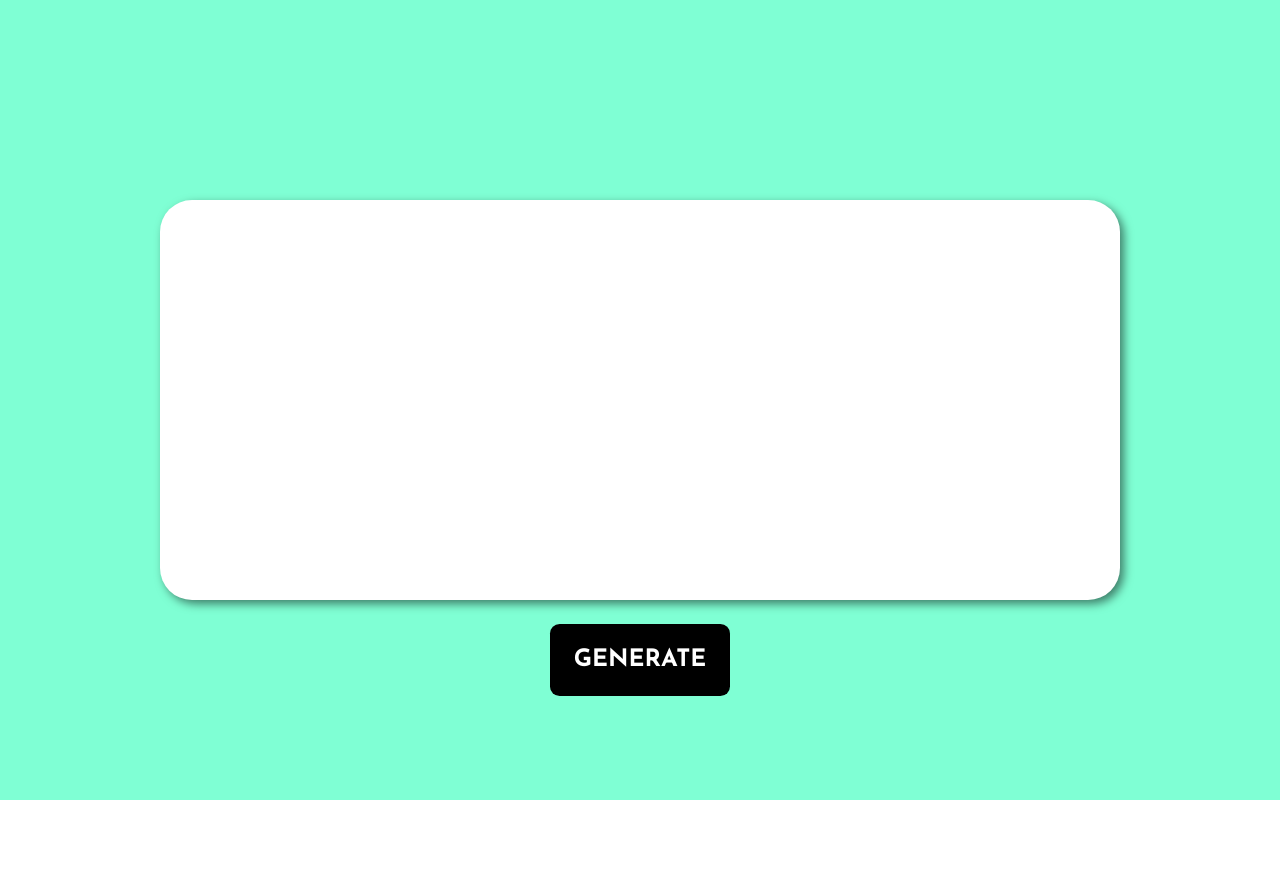
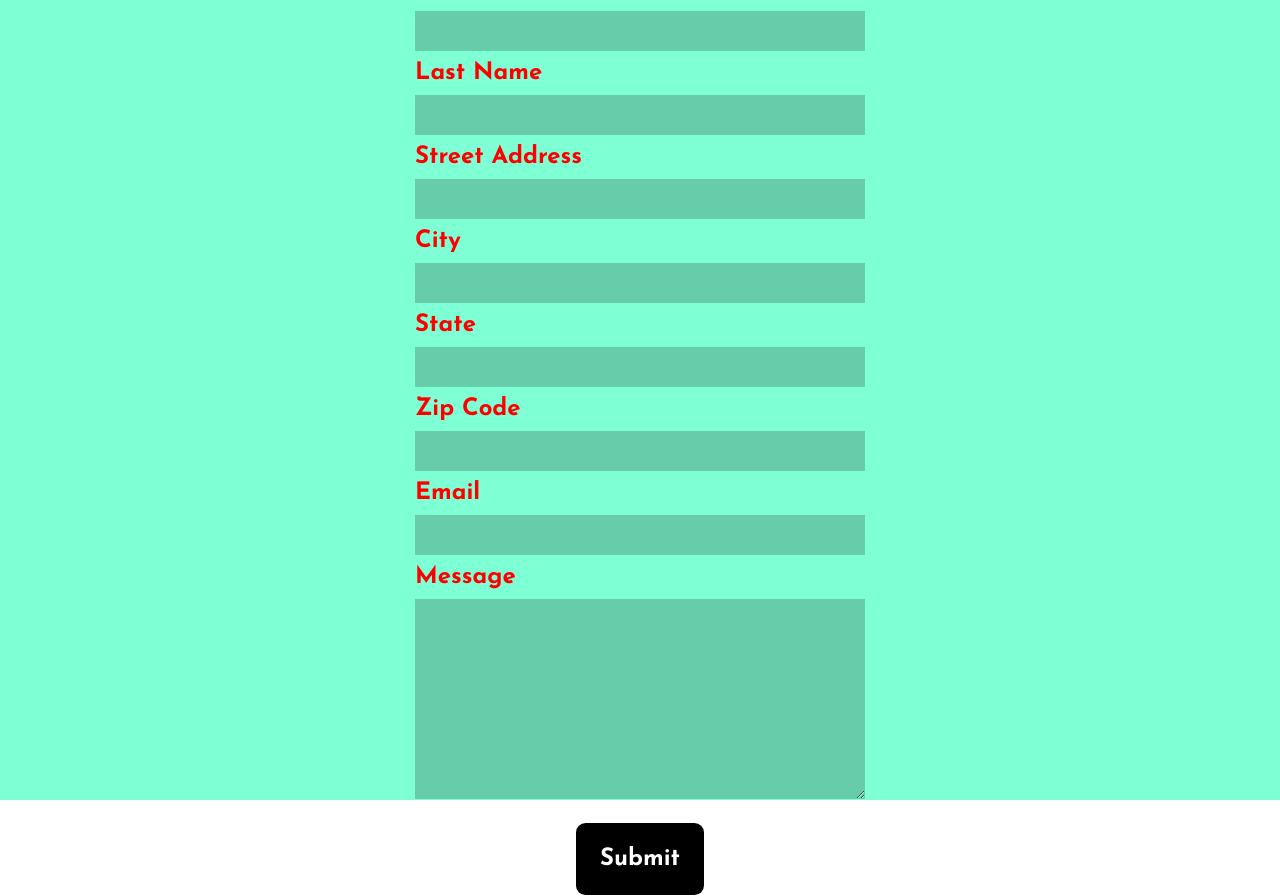
Before and after one commit to takanbi/WEBD1123-Fall2023, a plain HTML site: page week4/index.html in a window 1280 px wide. Before the commit the page ends 800 px from the top, so only its background shows below. Drawn offline with Linux system fonts and the light colour scheme.

Commit message:
added week 5 stuff, needs fixing

```diff
--- a/week4/css/style.css
+++ b/week4/css/style.css
@@ -7,7 +7,7 @@ font-family: 'Anton', sans-serif;
     margin: 0;
     box-sizing: border-box;
 }
-#container {
+.container {
     width: 100%;
     height: 100vh;
     background-color: aquamarine;
@@ -32,7 +32,7 @@ font-family: 'Anton', sans-serif;
     color: red;
     transition: all 300ms linear;
 }
-#button {
+.button {
     margin: 1em auto 0 auto;
     display: block;
     padding: 1em;
@@ -45,7 +45,50 @@ font-family: 'Anton', sans-serif;
     cursor: pointer;
     transition: all 300ms linear;
 }
-#button:hover {
+.button:hover {
     color: red;
     box-shadow: 4px 4px 10px rgba(0,0,0,0.5);
 }
+form {
+    display: flex;
+    flex-direction: column;
+    width: 450px;
+}
+h1 {
+    font-family: 'Josefin Sans', sans-serif;
+    font-size: 1.5em;
+    margin-bottom:2em;
+}
+input {
+    height: 40px;
+    margin: 0.5em 0;
+    border: none;
+}
+textarea {
+    height: 200px;
+    margin-top: 0.5em;
+    border: none;
+}
+label {
+    font-family: 'Josefin Sans', sans-serif;
+    color: red;
+    font-size: 1.5em;
+}
+input, textarea {
+    font-family: 'IBM Plex Sans', sans-serif;
+    font-size: 1.25em;
+    background-color: rgba(0,0,0,0.2);
+    transition: all 300ms linear;
+}
+input:focus {
+    background-color: white;
+}
+
+#form-content {
+    position: absolute;
+    height: 700px;
+    background-color: white;
+    width: 450px;
+    display: none;
+    /* visibility: hidden; */
+}
--- a/week4/index.html
+++ b/week4/index.html
@@ -17,17 +17,40 @@
     <link rel="stylesheet" href="css/style.css">
 </head>
 <body>
-    <div id="container">
+    <!-- <div class="container">
         <section id="container-section">
             <p id="paragraph">
 
             </p>
-            <button id="button" onclick="makePhrase()">GENERATE</button>
+            <button class="button" id="button" onclick="makePhrase()">GENERATE</button>
         </section>
+    </div> -->
+    <div class="container">
 
-    </div>
-
-
+    <form>
+      <h1>CONTACT US</h1>
+      <label for="firstname">First Name</label>
+      <input type="text" id="firstname">
+      <!-- <input type="text" id="firstname" placeholder="First Name please..."> This is an example of how to add a placeholder attribute-->
+      <label for="lastname">Last Name</label>
+      <input type="text" id="lastname">
+      <label for="streetaddress">Street Address</label>
+      <input type="text" id="streetaddress">
+      <label for="city">City</label>
+      <input type="text" id="city">
+      <label for="state">State</label>
+      <input type="text" id="state">
+      <label for="zipcode">Zip Code</label>
+      <input type="text" id="zipcode">
+      <label for="email">Email</label>
+      <input type="email" id="email">
+      <label for="message">Message</label>
+      <textarea id="message" row="100" col="30"></textarea>
+      <button id="button2" class="button">Submit</button>
+  </form>
+  <div id="form-content"></div>
+  <!-- <div id="form-content" style="display:none;"></div> -->
+</div>
     <script src="js/app.js"></script>
 </body>
 </html>
--- a/week4/js/app.js
+++ b/week4/js/app.js
@@ -25,7 +25,7 @@ const words1 = new Array(
 
 // console.log(Math.floor(Math.random() * 10));
 function makePhrase() {
-    let test = true;
+    // let test = true;
     let rand1 = Math.floor((Math.random() * words1.length));
     let rand2 = Math.floor((Math.random() * words2.length));
     let rand3 = Math.floor((Math.random() * words3.length));
@@ -34,14 +34,40 @@ function makePhrase() {
     paragraph.innerHTML = phrase;
     // function func() {
 
-        if (test) {
-            paragraph.style.color = "aquamarine";
-            test = false;
-        }
-        else {
-            test = true;
-            paragraph.style.color = "red";
-        }
+        // if (test) {
+        //     paragraph.style.color = "aquamarine";
+        //     test = false;
+        // }
+        // else {
+        //     test = true;
+        //     paragraph.style.color = "red";
+        // }
     //}
     // paragraph.style.color = "aquamarine";
 }
+
+// const contactCheck = new Object();
+// contactCheck.firstname = "Tunji"
+// This is how to create a constructor
+
+const contactCheck = {
+  firstname: "Tunji",
+  lastname: "Akanbi",
+
+}
+function getFormInput(e) {
+// function getFormInput() {
+  e.prevent.default();
+  let formContent = document.getElementById("form-content");
+
+  // let firstName = document.getElementById("firstname");
+  // formContent.textContent = firstName.value;
+  document.getElementById("form-content").style.display = "block";
+//   if (firstName.value == contactCheck.firstname) {
+// alert(" Your firstname is " + firstName.value);
+alert("Ok, it works")
+//   }
+
+}
+let button2 = document.getElementById("button2");
+button2.addEventListener("click", getFormInput, false);
```
